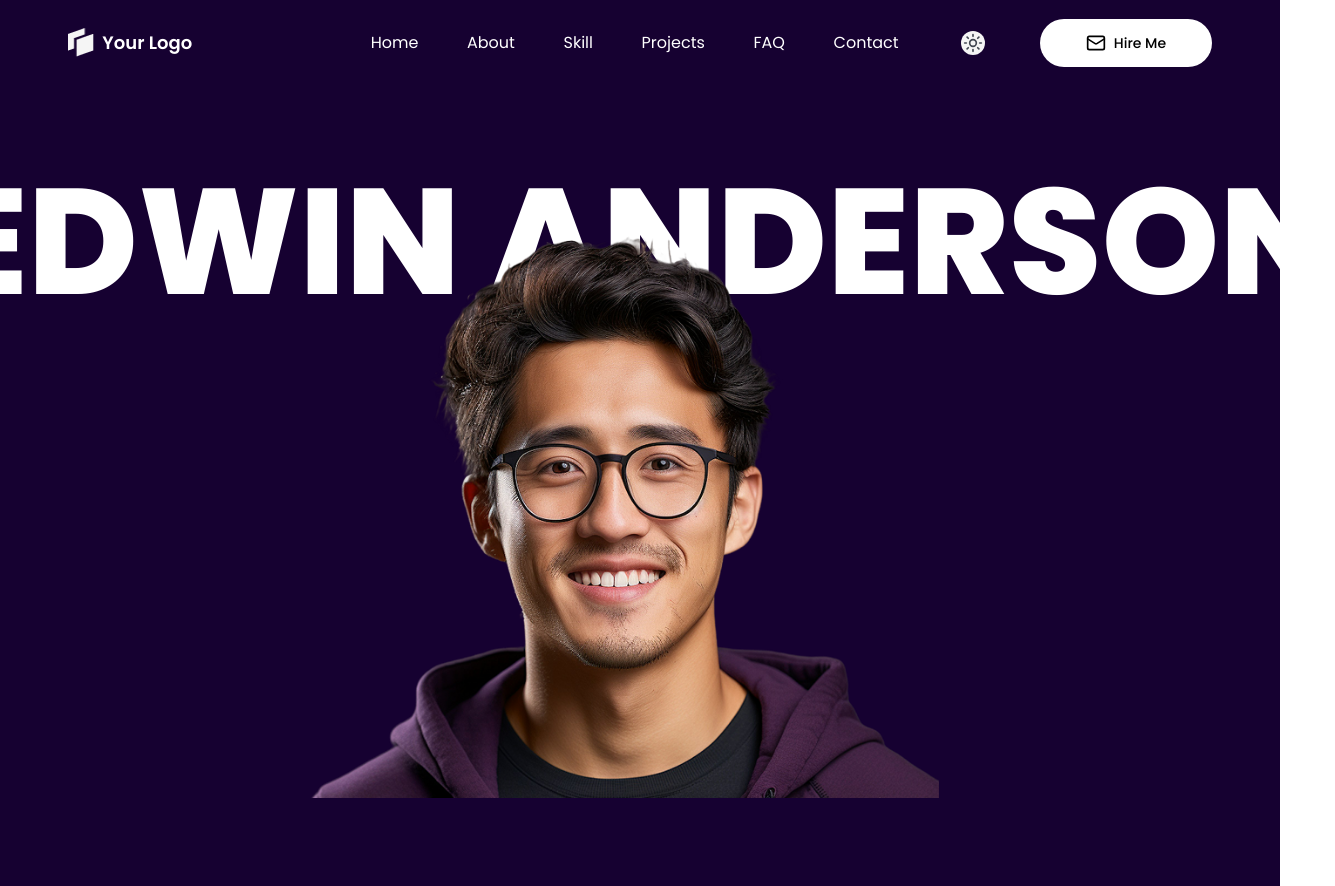
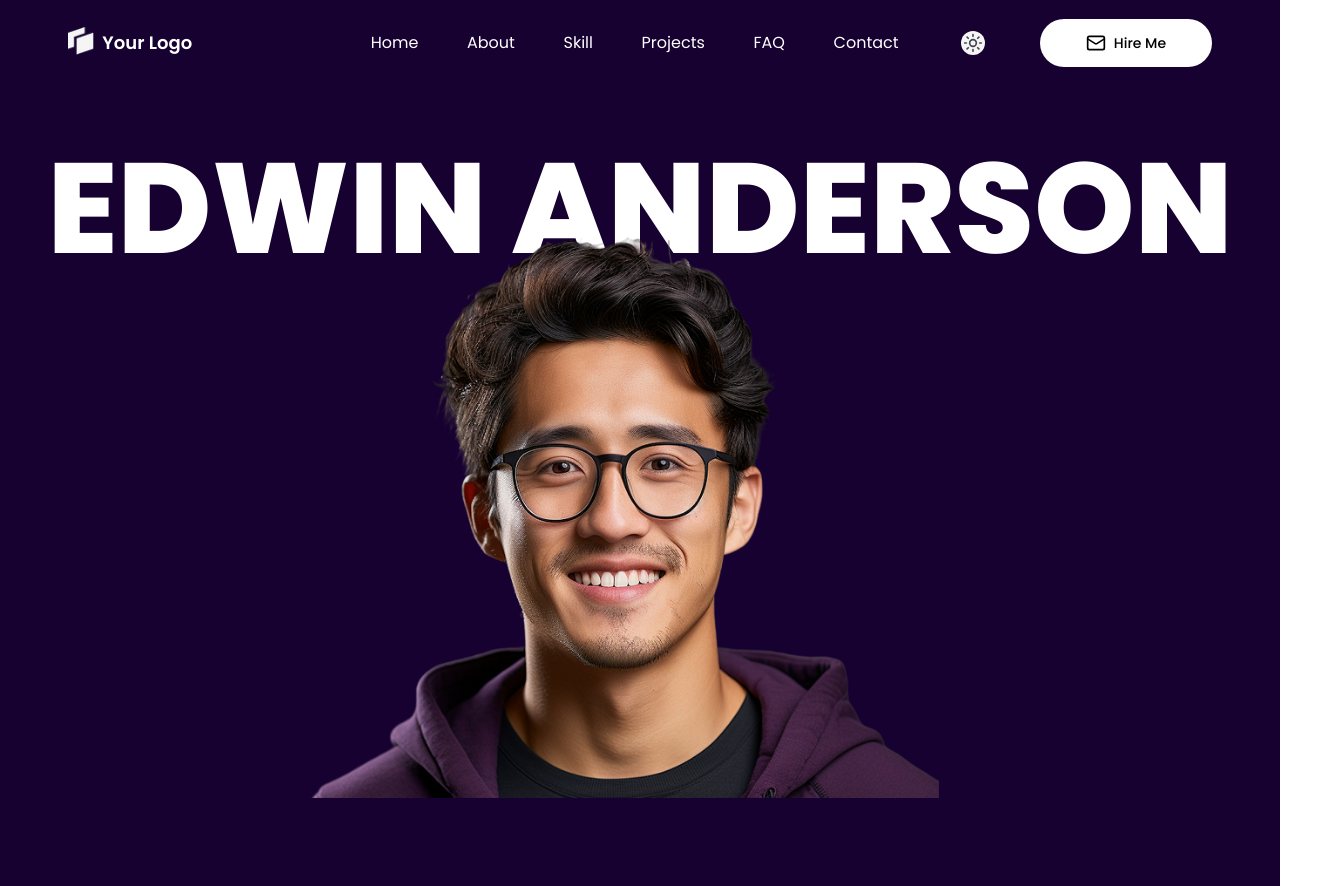
Before and after one commit to herfando/Next-Motion-Portfolio-UI-in-Action, a Next.js app: page / in a window 1280 px wide. Shown: the whole page, 1335 px wide, since content can reach past the window. Built offline with nearby package versions, Linux system fonts and the light colour scheme.

Commit message:
edit responsive hero

```diff
--- a/src/components/container/Hero.tsx
+++ b/src/components/container/Hero.tsx
@@ -5,7 +5,10 @@ export default function Hero() {
   return (
     <section className='bg-primary-dark relative grid h-621 w-full justify-center md:h-801 dark:bg-black'>
       {/* Name */}
-      <div className='absolute top-[3.22%] left-1/2 h-56 w-371 -translate-x-[50%] flex-nowrap align-middle text-[40px] leading-56 font-extrabold tracking-[0] text-white md:top-[7.36%] md:h-195 md:w-1389 md:text-[150px] md:leading-195'>
+      <div
+        style={{ top: 'clamp(3.22%,0.51vw,7.36%)' }}
+        className='flex-center absolute left-1/2 h-56 w-full -translate-x-[50%] align-middle text-[clamp(40px,10vw,150px)] leading-56 font-extrabold tracking-[0] whitespace-nowrap text-white md:h-195 md:leading-195'
+      >
         EDWIN ANDERSON
       </div>
       {/* Picture */}
--- a/src/components/container/Navbar.tsx
+++ b/src/components/container/Navbar.tsx
@@ -20,7 +20,7 @@ export default function Navbar() {
             alt='logo'
             width={26.3}
             height={28.5}
-            className='object-contain'
+            className='w-26.3 h-28.5 object-contain'
           />
           Your Logo
         </div>
--- a/src/components/ui/toggledark.tsx
+++ b/src/components/ui/toggledark.tsx
@@ -17,7 +17,7 @@ export default function TogglDark() {
   return (
     <button
       onClick={toggleTheme}
-      className='z-20 rounded-full bg-gray-200 p-2 text-gray-800 transition-transform hover:scale-110 dark:bg-gray-700 dark:text-gray-200'
+      className='z-20 rounded-full bg-gray-200 p-2 text-gray-800 transition-transform hover:scale-110 hover:cursor-pointer dark:bg-gray-700 dark:text-gray-200'
       aria-label='Toggle theme'
     >
       {theme === 'light' ? <Sun size={20} /> : <Moon size={20} />}
--- a/src/components/ui/togglehamburger.tsx
+++ b/src/components/ui/togglehamburger.tsx
@@ -26,10 +26,13 @@ export default function ToggleHamburger({}) {
         >
           {isOpen ? (
             // Ikon X saat terbuka
-            <X size={28} className='text-black dark:text-white' />
+            <X
+              size={28}
+              className='text-black hover:cursor-pointer dark:text-white'
+            />
           ) : (
             // Garis 3 manual
-            <div className='grid h-24 w-24 -translate-x-4 justify-items-end gap-6 p-3'>
+            <div className='grid h-24 w-24 -translate-x-4 justify-items-end gap-6 p-3 hover:cursor-pointer'>
               <span className='h-2 w-24 bg-white'></span>
               <span className='h-2 w-24 bg-white'></span>
               <span className='h-2 w-16 bg-white'></span>
@@ -72,7 +75,7 @@ export default function ToggleHamburger({}) {
                   <Link href={item.href}>{item.label}</Link>
                 </li>
               ))}
-              <Button className='h-48 w-full gap-8 rounded-full bg-[#6600EB] text-white dark:text-black'>
+              <Button className='h-48 w-full gap-8 rounded-full bg-[#6600EB] text-white hover:cursor-pointer dark:text-black'>
                 <Mail className='size-20' />
                 Hire Me
               </Button>
```
